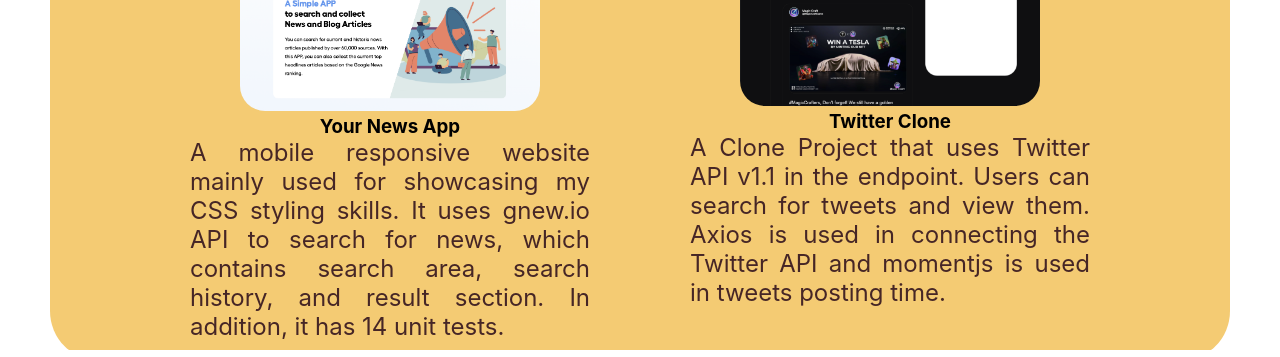
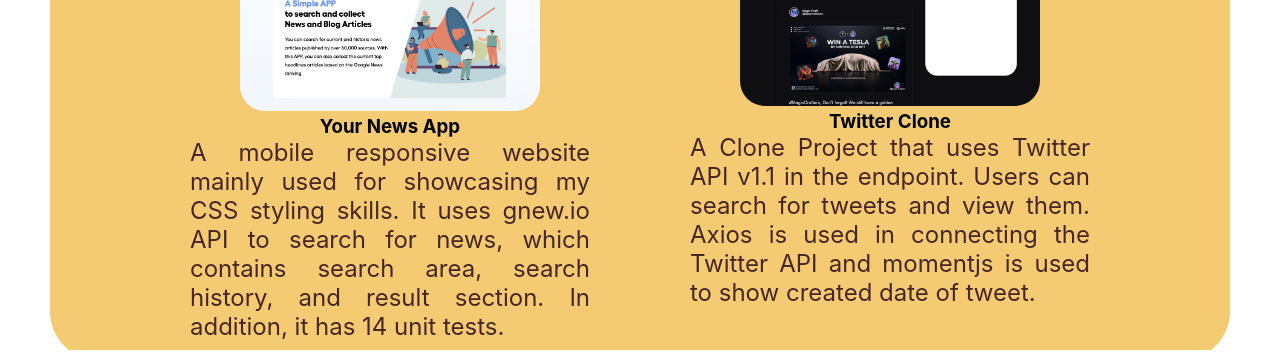
Before and after one commit to hkmarcoot/portfolioWebsite, a React (Create React App) app: page / in a window 1280 px wide. Shown: the part 2700-3057 px from the top of the page. Built offline with nearby package versions, Linux system fonts and the light colour scheme.

Commit message:
change description for twitter clone

```diff
--- a/src/components/DemoWebsite/index.js
+++ b/src/components/DemoWebsite/index.js
@@ -107,8 +107,8 @@
               <p className={styles.textHolder}>
                 A Clone Project that uses Twitter API v1.1 in the endpoint.
                 Users can search for tweets and view them. Axios is used in
-                connecting the Twitter API and momentjs is used in tweets
-                posting time.
+                connecting the Twitter API and momentjs is used to show created
+                date of tweet.
               </p>
             </div>
             {/* <div className={styles.demoItem}>
```
